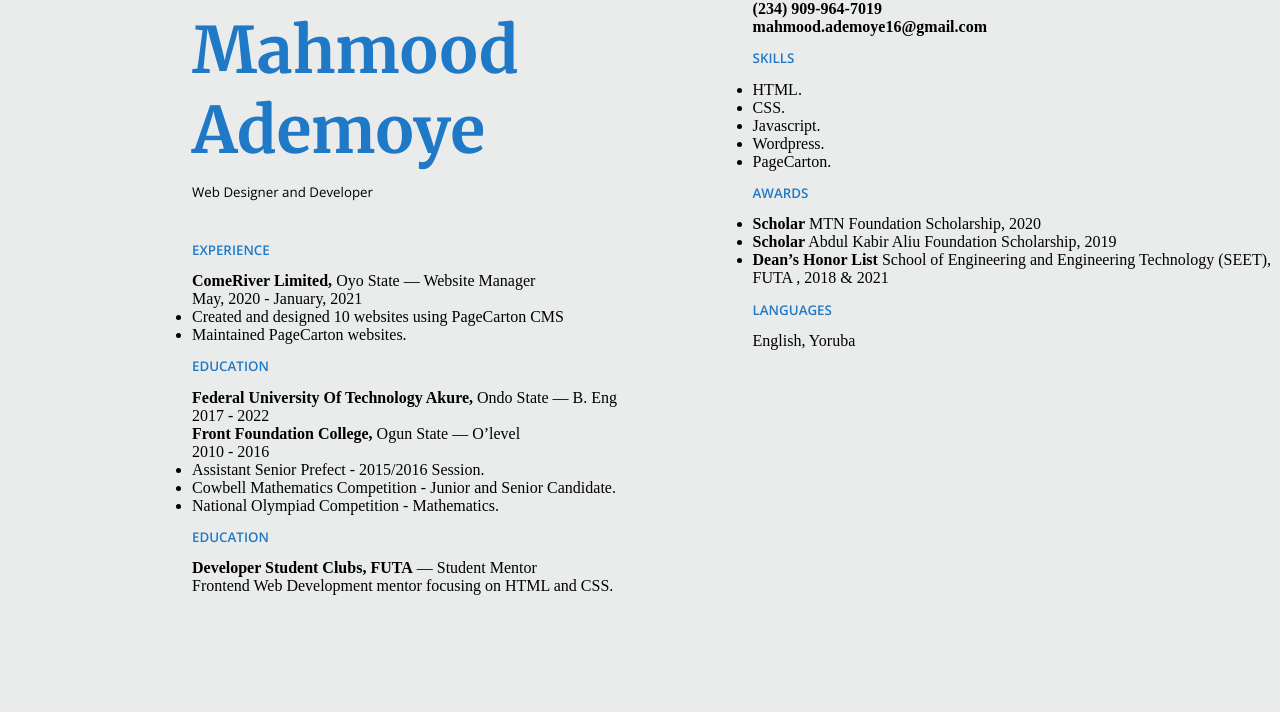
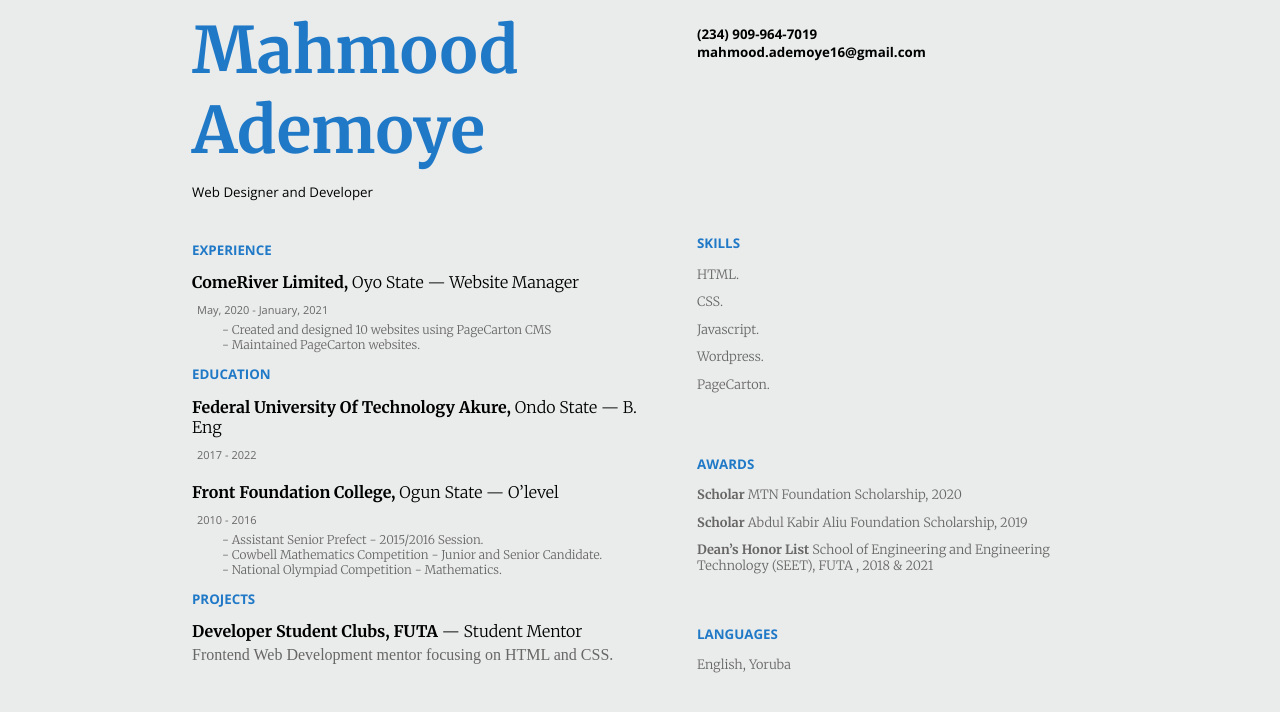
Before and after one commit to Brainiac-M/my_CV, a plain HTML site: page index.html in a window 1280 px wide. Drawn offline with nearby package versions, Linux system fonts and the light colour scheme.

Commit message:
Added some styling

```diff
--- a/index.html
+++ b/index.html
@@ -11,7 +11,7 @@
 
 <body>
 
-    <!--***LEFT BLOCK***-->
+    <!--***LEFT COLUMN***-->
     <div class="left">
         <h1 class="title">Mahmood <br> Ademoye</h1>
         <p class="subtitle">Web Designer and Developer</p>
@@ -31,7 +31,7 @@
         <p class="spec"><b>Federal University Of Technology Akure,</b> Ondo State — B. Eng</p>
         <p class="date">2017 - 2022</p>
 
-        <p class="spec"><b>Front Foundation College,</b> Ogun State — O’level</p>
+        <p class="spec   sec_school"><b>Front Foundation College,</b> Ogun State — O’level</p>
         <p class="date">2010 - 2016</p>
         <ul class="list">
             <li>Assistant Senior Prefect - 2015/2016 Session.</li>
@@ -41,14 +41,14 @@
 
 
         <!--PROJECTS SECTION-->
-        <h3>EDUCATION</h3>
+        <h3>PROJECTS</h3>
         <p class="spec"><b>Developer Student Clubs, FUTA</b> — Student Mentor</p>
-        <p>Frontend Web Development mentor focusing on HTML and CSS.</p>
+        <p style="color: #676765;">Frontend Web Development mentor focusing on HTML and CSS.</p>
 
     </div>
 
 
-    <!--***RIGHT BLOCK***-->
+    <!--***RIGHT COLUMN***-->
     <div class="right">
         <div class="contact_info">
             <p>
@@ -61,31 +61,31 @@
 
         <!--SKILLS SECTION-->
         <h3>SKILLS</h3>
-        <ul class="list">
-            <li>HTML.</li>
-            <li>CSS.</li>
-            <li>Javascript.</li>
-            <li>Wordpress.</li>
-            <li>PageCarton.</li>
-        </ul>
+        <div class="list  skills">
+            <p>HTML.</p>
+            <p>CSS.</p>
+            <p>Javascript.</p>
+            <p>Wordpress.</p>
+            <p>PageCarton.</p>
+        </div>
 
         <!--AWARDS SECTION-->
         <h3>AWARDS</h3>
-        <ul class="list">
-            <li>
+        <div class="list  awards">
+            <p>
                 <b>Scholar</b> MTN Foundation Scholarship, 2020
-            </li>
-            <li>
+            </p>
+            <p>
                 <b>Scholar</b> Abdul Kabir Aliu Foundation Scholarship, 2019
-            </li>
-            <li>
+            </p>
+            <p>
                 <b>Dean’s Honor List</b> School of Engineering and Engineering Technology (SEET), FUTA , 2018 & 2021
-            </li>
-        </ul>
+            </p>
+        </div>
 
         <!--LANGUAGES SECTION-->
         <h3>LANGUAGES</h3>
-        <p>English, Yoruba</p>
+        <p class="language">English, Yoruba</p>
     </div>
 </body>
 
--- a/style.css
+++ b/style.css
@@ -1,4 +1,5 @@
 @import url('https://fonts.googleapis.com/css2?family=Merriweather:wght@700&family=Open+Sans:wght@300;400;600&display=swap');
+@import url('https://fonts.googleapis.com/css2?family=Merriweather:wght@300&family=Open+Sans:wght@700;800&display=swap');
 * {
     margin: 0;
     padding: 0;
@@ -35,8 +36,89 @@ body {
 
 h3 {
     font-family: 'Open Sans', sans-serif;
-    font-weight: 600;
+    font-weight: 700;
     font-size: smaller;
     color: #2079C7;
     padding: 1em 0px;
 }
+
+.date {
+    font-family: 'Open Sans', sans-serif;
+    font-weight: 400;
+    font-size: 11px;
+    padding: 5px;
+    color: #676765;
+}
+
+.list {
+    list-style-type: none;
+    color: #676765;
+}
+
+li {
+    font-family: 'Merriweather', serif;
+    font-size: 12px;
+    font-weight: 300;
+}
+
+li::before {
+    margin-left: 30px;
+    content: "- ";
+}
+
+.spec {
+    font-family: 'Merriweather', serif;
+    font-size: 700;
+    padding-bottom: 5px;
+}
+
+.sec_school {
+    margin-top: 15px;
+}
+
+.right {
+    margin-right: 10em;
+    margin-top: 25px;
+    margin-bottom: 5em;
+}
+
+.contact_info {
+    font-family: 'Open Sans', sans-serif;
+    font-weight: 800;
+    font-size: smaller;
+    margin-bottom: 12em;
+}
+
+.skills {
+    display: flex;
+    flex-direction: column;
+    justify-content: space-between;
+    font-family: 'Merriweather', serif;
+    font-weight: 300;
+    font-size: 0.8em;
+    margin-bottom: 3em;
+}
+
+.skills p {
+    margin-bottom: 0.9em;
+    color: #676765;
+}
+
+.awards {
+    font-family: 'Merriweather', serif;
+    font-weight: 300;
+    font-size: 0.8em;
+    margin-bottom: 3em;
+}
+
+.awards p {
+    margin-bottom: 0.9em;
+    color: #676765;
+}
+
+.language {
+    font-family: 'Merriweather', serif;
+    font-weight: 300;
+    font-size: 0.8em;
+    color: #676765;
+}
```
